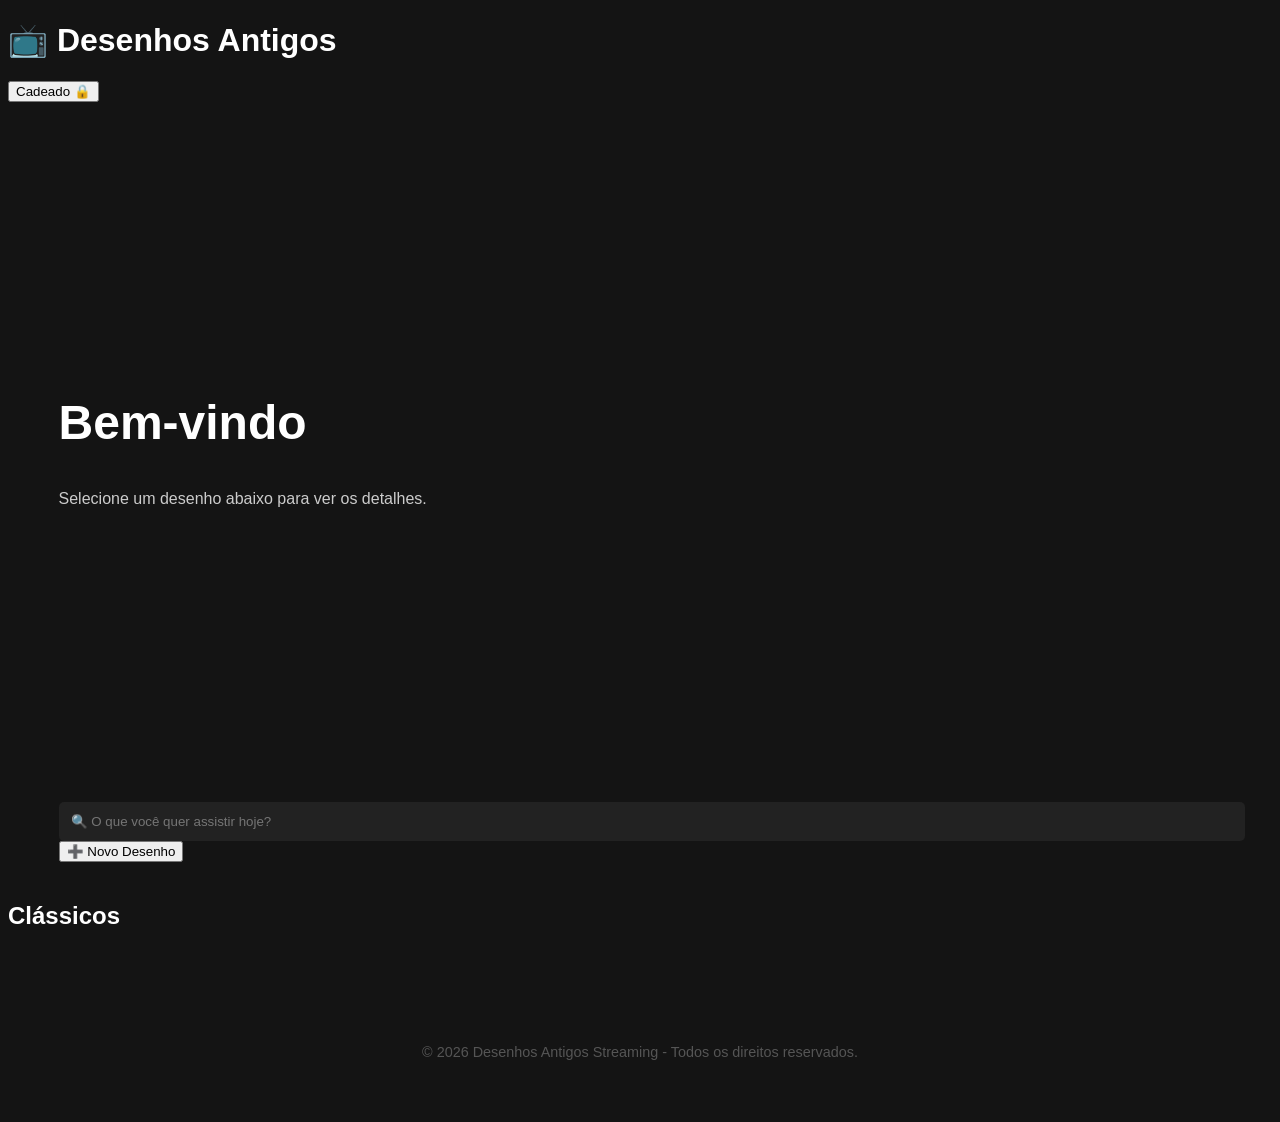
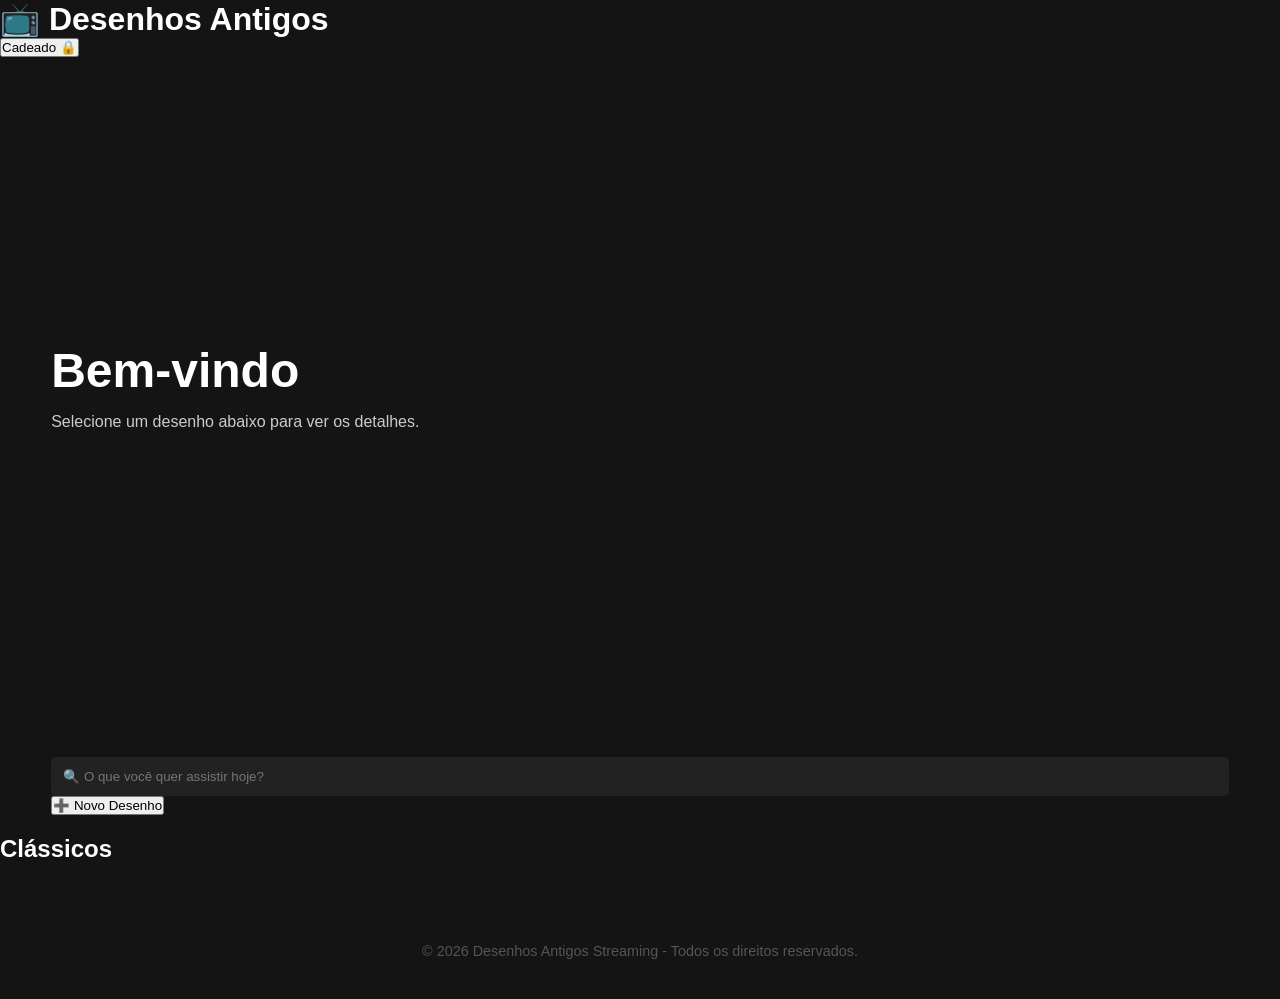

Update style.css

--- a/style.css
+++ b/style.css
@@ -1,4 +1,4 @@
-```css
+
 /* ===== RESET ===== */
 * {
     box-sizing: border-box;
